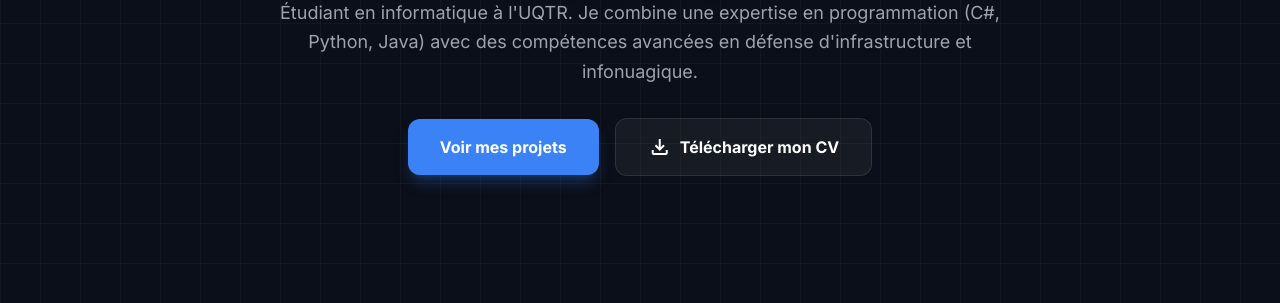
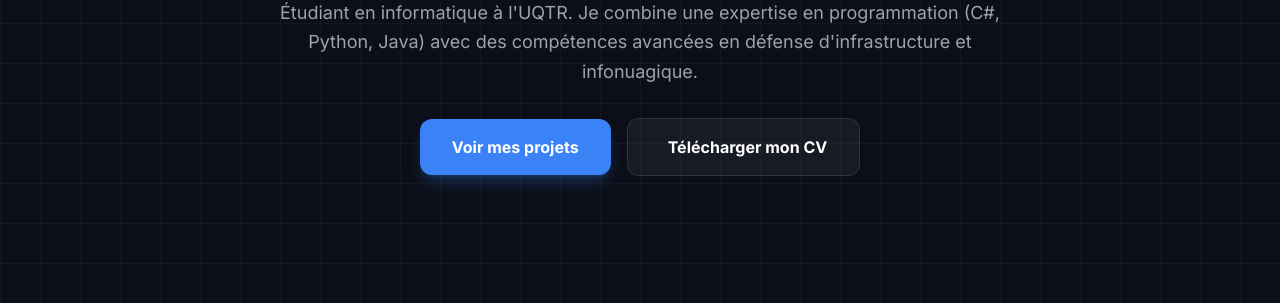
Before and after one commit to RoslinKenne/portfolio, a plain HTML site: page index.html in a window 1280 px wide. Shown: the part 497-800 px from the top of the page. Drawn offline with nearby package versions, Linux system fonts and the light colour scheme.

Commit message:
Add files via upload

```diff
--- a/index.html
+++ b/index.html
@@ -137,7 +137,7 @@
                             Voir mes projets
                         </a>
                        <a href="CV_stage_cyber_infonuagique_ATS.pdf" download="CV_Zoyem_Roslin_Kenne.pdf" class="w-full sm:w-auto rounded-xl border border-white/10 bg-white/5 px-8 py-4 text-base font-bold text-white hover:bg-white/10 transition-all flex items-center justify-center gap-2">
-    <span class="material-symbols-outlined">download</span> Télécharger mon CV
+    <span class="material-symbols-outlined"></span> Télécharger mon CV
 </a>
                     </div>
                 </div>
```
